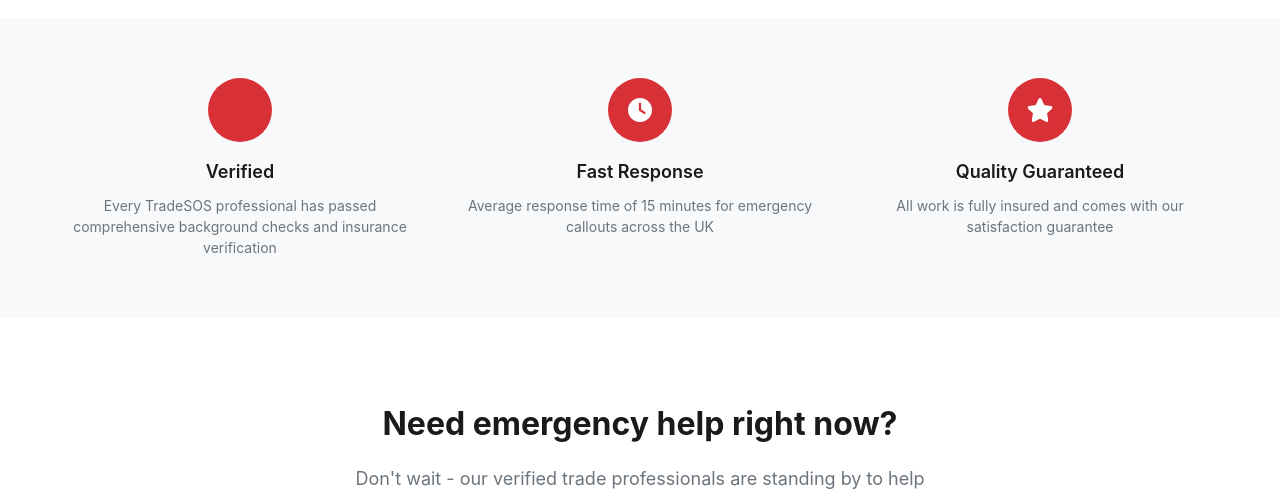
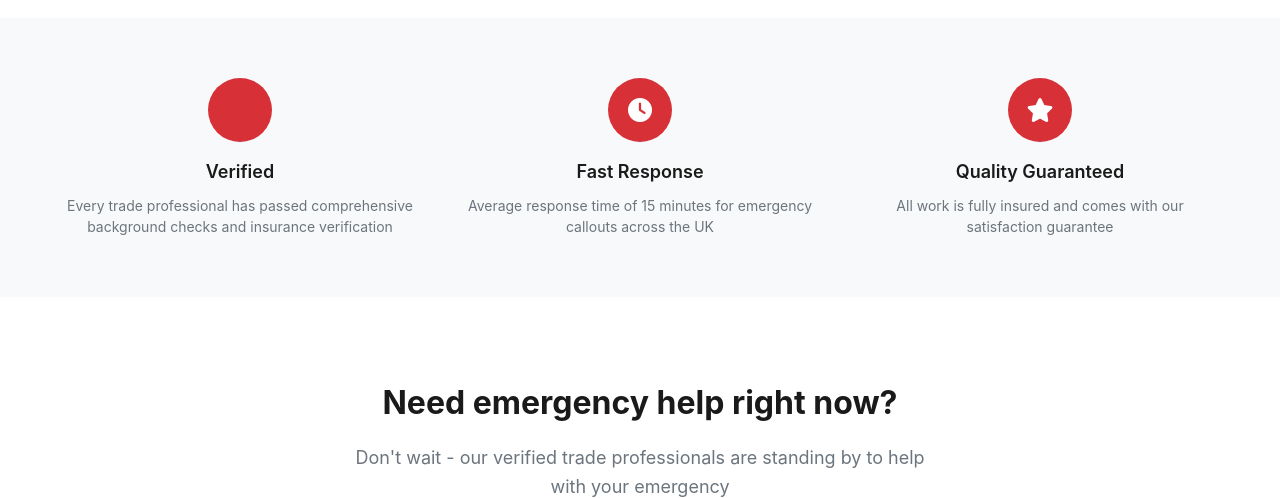
Before and after one commit to Vlad1343/TradeSOS, a Flask app: page / in a window 1280 px wide. Shown: the part 1801-2299 px from the top of the page. Run offline with Flask 3, Linux system fonts and the light colour scheme; data that the repository does not hold is empty; some libraries are stand-ins or nearby versions.

Commit message:
Update wording on the homepage to be more general
Remove TradeSOS branding from the index_checkatrade.html template.

Replit-Commit-Author: Agent
Replit-Commit-Session-Id: 4dc69728-33f4-43b5-ad79-57e2135000da
Replit-Commit-Checkpoint-Type: full_checkpoint
Replit-Commit-Screenshot-Url: https://storage.googleapis.com/screenshot-production-us-central1/99d5f9be-1c8c-441d-808b-75470323a71e/4dc69728-33f4-43b5-ad79-57e2135000da/1mV30tr

```diff
--- a/templates/index_checkatrade.html
+++ b/templates/index_checkatrade.html
@@ -105,7 +105,7 @@
                     <i class="fas fa-shield-check"></i>
                 </div>
                 <h3 class="trust-title">Verified</h3>
-                <p class="trust-description">Every TradeSOS professional has passed comprehensive background checks and insurance verification</p>
+                <p class="trust-description">Every trade professional has passed comprehensive background checks and insurance verification</p>
             </div>
 
             <div class="trust-item">
```
Also changed, not shown: 1 other file.
